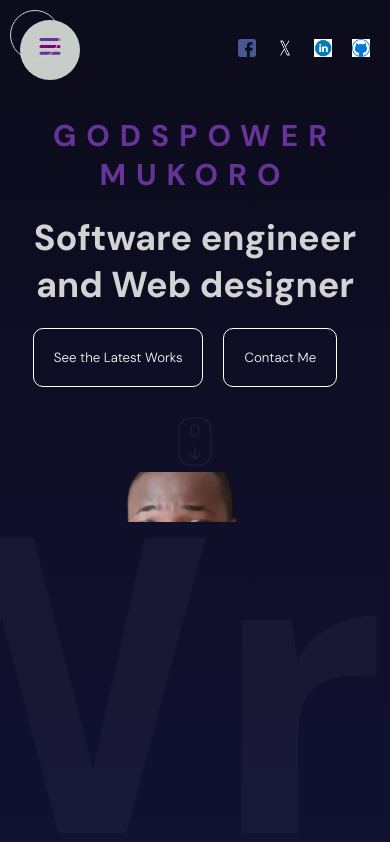
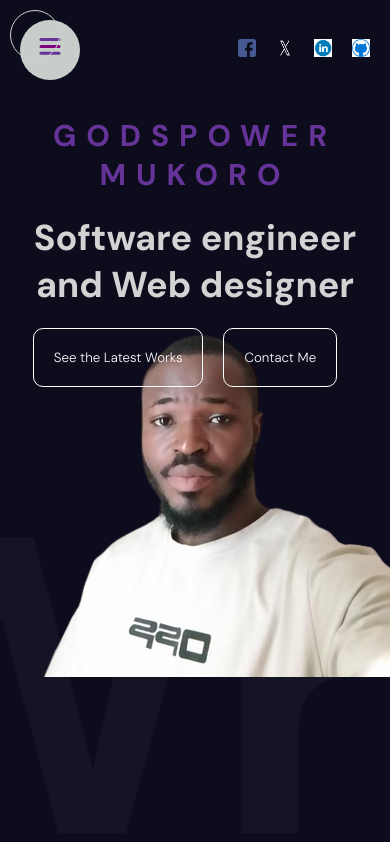
Before and after one commit to Gmukoro/myportfolio, a React (Vite) app: page / in a window 390 px wide. Shown: the top 842 px of the page. Built offline with nearby package versions, Linux system fonts and the light colour scheme.

Commit message:
Addressed some responsiveness issues

```diff
--- a/src/components/hero/hero.scss
+++ b/src/components/hero/hero.scss
@@ -5,6 +5,10 @@
   overflow: hidden;
   background: linear-gradient(180deg, #0c0c1d, #111132);
   position: relative;
+
+  @include mobile {
+    background-image: url("/hero.png");
+  }
 
   .wrapper {
     max-width: 1366px;
@@ -67,6 +71,9 @@
       img {
         width: 50px;
       }
+      @include mobile {
+        // disp;
+      }
     }
   }
 
@@ -90,6 +97,7 @@
       // height: 100%;
       object-fit: cover;
       @include mobile {
+        display: none;
         width: 100%;
         height: 50px;
       }
```
